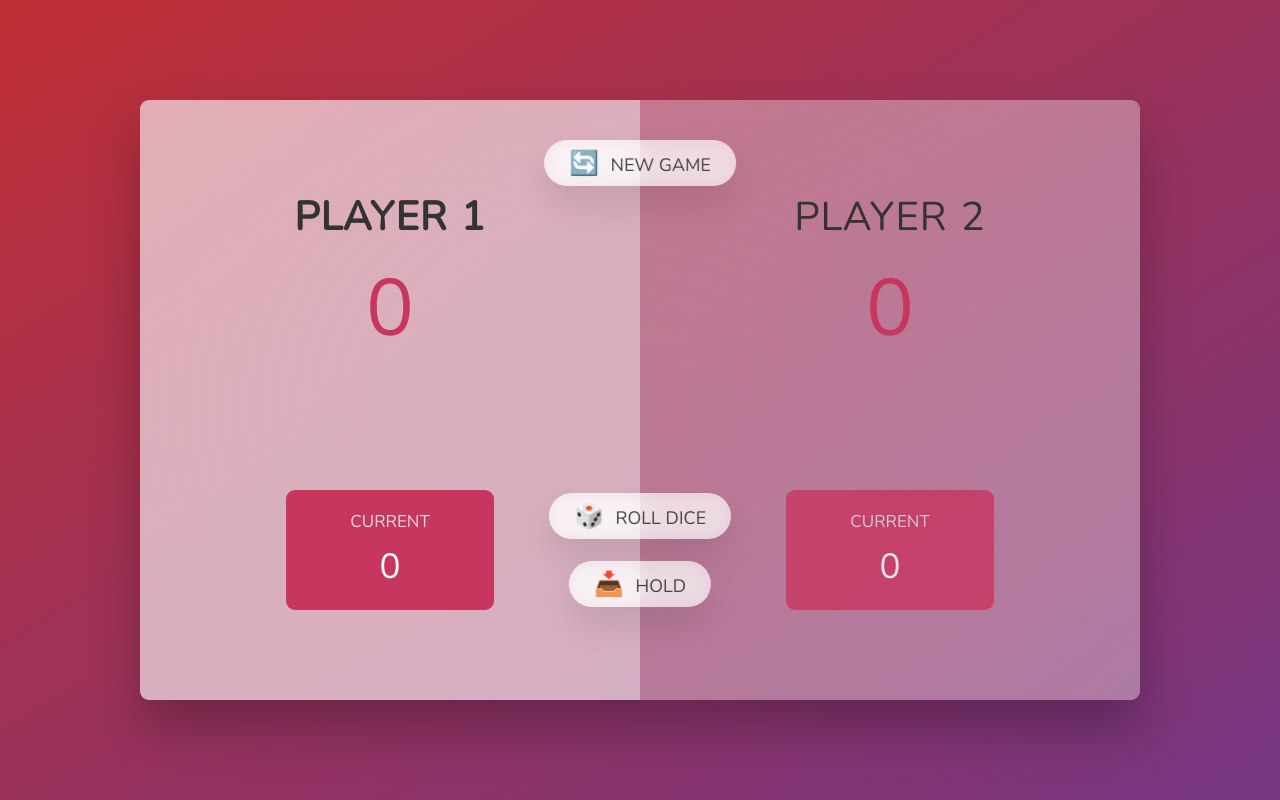
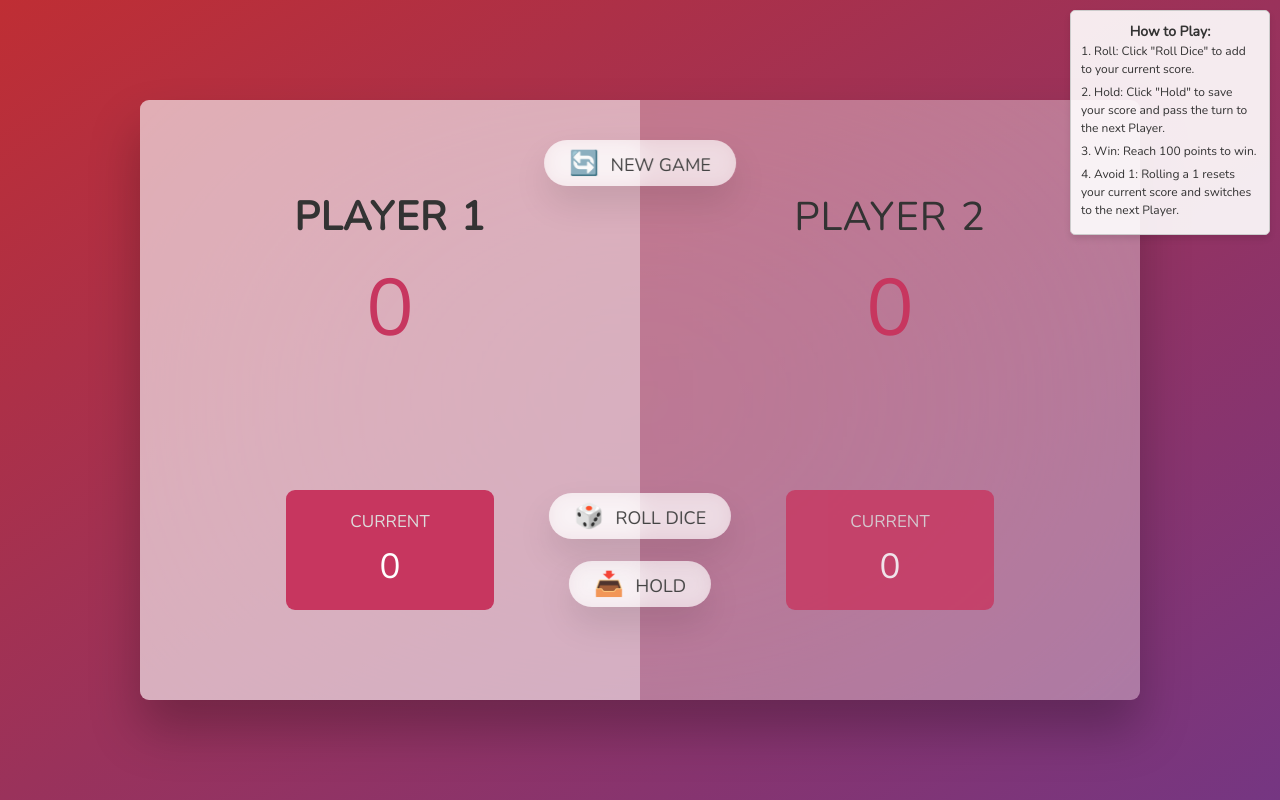
Before and after one commit to Tumpi-zm/pig-game, a plain HTML site: page index.html in a window 1280 px wide. Drawn offline with nearby package versions, Linux system fonts and the light colour scheme.

Commit message:
Adding Game Instructions

```diff
--- a/index.html
+++ b/index.html
@@ -32,5 +32,20 @@
       <button class="btn btn--hold">📥 Hold</button>
     </main>
     <script src="script.js"></script>
+    <div class="game-instructions">
+      <h3>How to Play:</h3>
+      <ul>
+        <li>1. Roll: Click "Roll Dice" to add to your current score.</li>
+        <li>
+          2. Hold: Click "Hold" to save your score and pass the turn to the next
+          Player.
+        </li>
+        <li>3. Win: Reach 100 points to win.</li>
+        <li>
+          4. Avoid 1: Rolling a 1 resets your current score and switches to the
+          next Player.
+        </li>
+      </ul>
+    </div>
   </body>
 </html>
--- a/script.js
+++ b/script.js
@@ -92,3 +92,5 @@ btnHold.addEventListener('click', function () {
 
 // Reseting the game functionality
 btnNew.addEventListener('click', init);
+
+// Adding Game Instructions
--- a/style.css
+++ b/style.css
@@ -169,3 +169,35 @@ main {
 .hidden {
   display: none;
 }
+
+.game-instructions {
+  position: absolute;
+  top: 10px;
+  right: 10px;
+  background-color: rgba(255, 255, 255, 0.9);
+  border: 1px solid #ccc;
+  border-radius: 5px;
+  padding: 10px;
+  font-size: 12px;
+  line-height: 1.5;
+  color: #333;
+  box-shadow: 0 4px 6px rgba(0, 0, 0, 0.1);
+  max-width: 200px;
+}
+
+.game-instructions h3 {
+  margin: 0;
+  font-size: 14px;
+  font-weight: bold;
+  text-align: center;
+}
+
+.game-instructions ul {
+  list-style: none;
+  margin: 0;
+  padding: 0;
+}
+
+.game-instructions li {
+  margin-bottom: 5px;
+}
```
